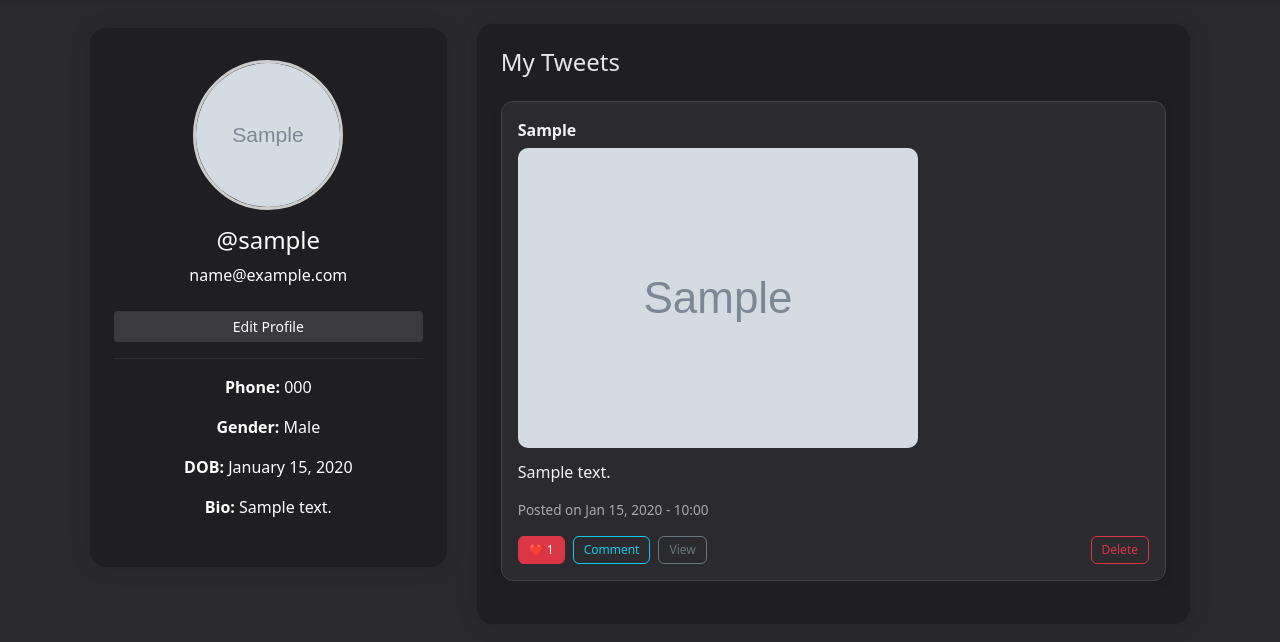
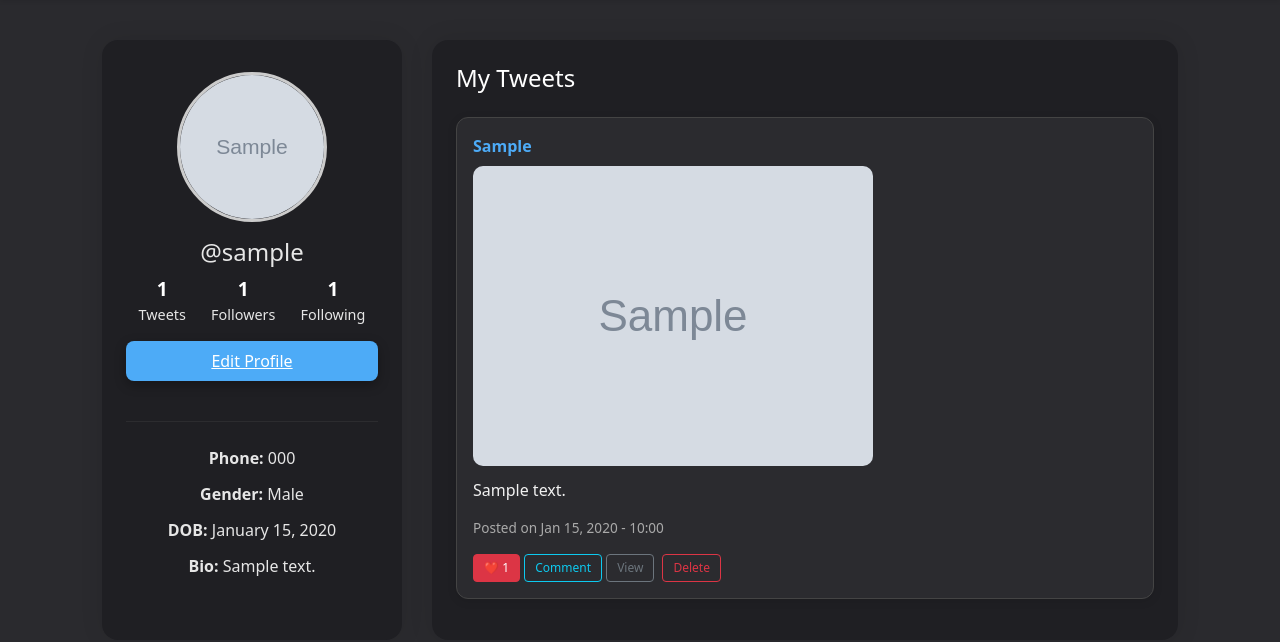
Before and after one commit to vinay2105/QUIBLY, a Django app: page /profile/ in a window 1280 px wide. Shown: the part 62-704 px from the top of the page. Run offline with Django 5.2, Linux system fonts and the light colour scheme; a user stored in the database is signed in; tables that the repository leaves empty hold one stand-in row (values such as "Sample post"); grey boxes marked "Sample" are stand-in pictures; some libraries are stand-ins or nearby versions.

Commit message:
followers and following view

```diff
--- a/quibly_core/urls.py
+++ b/quibly_core/urls.py
@@ -22,6 +22,8 @@ path('notifications/', views.notifications_view, name='notifications'),
 path('tweet/<int:tweet_id>/delete/', views.delete_tweet_view, name='delete_tweet'),
 path('search/', views.search_users_view, name='search_users'),
 
+    path('user/<str:username>/connections/', views.connections_view, name='connections'),
+
 
 
 
--- a/quibly_core/views.py
+++ b/quibly_core/views.py
@@ -360,3 +360,24 @@ def search_users_view(request):
             Q(profile__bio__icontains=query)
         ).select_related('profile')
     return render(request, 'search_results.html', {'query': query, 'users': users})
+
+
+
+@login_required
+def connections_view(request, username):
+    profile_user = get_object_or_404(User, username=username)
+    profile = profile_user.profile
+
+    following = profile.following.all()
+    followers = profile.followers.all()
+    user_profile = request.user.profile
+    target_profile = get_object_or_404(User, username=username).profile
+    mutual = target_profile.followers.filter(user__in=user_profile.following.values_list('user', flat=True)).exclude(user=request.user)
+
+
+    return render(request, 'connections.html', {
+        'profile_user': profile_user,
+        'following': following,
+        'followers': followers,
+        'mutual': mutual,
+    })
--- a/templates/profile.html
+++ b/templates/profile.html
@@ -1,33 +1,30 @@
 {% extends 'base.html' %}
-{% block title %}Profile - Quibly{% endblock %}
+{% block title %}@{{ user.username }}’s Profile{% endblock %}
 
 {% block content %}
 <style>
   body {
     background-color: #2a2a2e;
   }
-
-    .profile-container {
+  .profile-page {
     max-width: 1100px;
-        margin: auto;
+    margin: 2rem auto;
     display: flex;
     gap: 30px;
-        flex-wrap: wrap;
   }
-
-    .profile-sidebar {
-        flex: 1 1 300px;
+  /* Sidebar */
+  .profile-info {
+    flex: 0 0 300px;
     background-color: #1f1f23;
-        color: #fff;
+    color: #e6e6e6;
     border-radius: 16px;
-        box-shadow: 0 0 25px rgba(0, 0, 0, 0.08);
+    box-shadow: 0 0 25px rgba(0,0,0,0.08);
     padding: 2rem 1.5rem;
     position: sticky;
     top: 90px;
-        height: fit-content;
+    text-align: center;
   }
-
-    .profile-sidebar img {
+  .profile-info img {
     width: 150px;
     height: 150px;
     object-fit: cover;
@@ -35,18 +32,67 @@
     border: 3px solid #ccc;
     margin-bottom: 1rem;
   }
+  .profile-info h4 {
+    margin-bottom: .5rem;
+  }
+  .profile-info p {
+    margin-bottom: .75rem;
+  }
+  .profile-info .stats {
+    display: flex;
+    justify-content: space-around;
+    margin-bottom: 1rem;
+  }
+  .profile-info .stats a {
+    color: #e6e6e6;
+    text-decoration: none;
+    font-size: .9rem;
+  }
+  .profile-info .stats a strong {
+    display: block;
+    font-size: 1.2rem;
+    color: #fff;
+  }
 
-    .tweet-section {
-        flex: 2 1 600px;
+  /* Edited button style */
+  .btn-edit-profile {
+    display: inline-block;
+    width: 100%;
+    padding: 0.5rem;
+    background-color: #4dabf7;
+    color: #ffffff !important;
+    border: none;
+    border-radius: 8px;
+    font-weight: 500;
+    box-shadow: 0 4px 12px rgba(0, 0, 0, 0.3);
+    transition: background-color 0.2s;
+    margin-bottom: 1rem;
+  }
+  .btn-edit-profile:hover {
+    background-color: #339af0;
+    text-decoration: none;
+    color: #fff !important;
+  }
+
+  hr {
+    border-top: 1px solid #555;
+    margin: 1.5rem 0;
+  }
+
+  /* Tweets */
+  .tweet-list {
+    flex: 1;
     background-color: #1f1f23;
-        color: #e6e6e6;
     border-radius: 16px;
-        box-shadow: 0 0 25px rgba(0, 0, 0, 0.1);
+    box-shadow: 0 0 25px rgba(0,0,0,0.1);
     padding: 1.5rem;
     max-height: 75vh;
     overflow-y: auto;
   }
-
+  .tweet-list h4 {
+    color: #fff;
+    margin-bottom: 1.5rem;
+  }
   .tweet-card {
     background-color: #2b2b2f;
     color: #f1f1f1;
@@ -54,66 +100,70 @@
     border-radius: 12px;
     margin-bottom: 1.5rem;
     box-shadow: 0 2px 10px rgba(0,0,0,0.1);
-        transition: 0.2s ease-in-out;
+    transition: box-shadow .2s ease-in-out;
   }
-
   .tweet-card:hover {
-        box-shadow: 0 4px 18px rgba(255, 255, 255, 0.05);
+    box-shadow: 0 4px 18px rgba(255,255,255,0.05);
   }
-
   .tweet-caption {
     font-weight: 600;
-        margin-bottom: 6px;
+    color: #4dabf7;
+    margin-bottom: .5rem;
   }
-
   .tweet-image {
     max-width: 100%;
     border-radius: 10px;
-        margin-bottom: 0.75rem;
+    margin-bottom: .75rem;
   }
-
   .tweet-meta {
-        font-size: 0.85rem;
+    font-size: .85rem;
     color: #aaa;
   }
-
   .btn-sm-custom {
-        font-size: 0.75rem;
+    font-size: .75rem;
     padding: 4px 10px;
-    }
-
-    .btn-dark-grey {
-        background-color: #3b3b3f;
-        color: #fff;
-    }
-
-    .btn-dark-grey:hover {
-        background-color: #2a2a2d;
-    }
-
-    hr {
-        border-top: 1px solid #555;
+    border-radius: 4px;
   }
 </style>
 
-<div class="profile-container">
+<div class="container profile-page">
 
-    <!-- Profile Info -->
-    <div class="profile-sidebar text-center">
+  <!-- Left: Profile Info -->
+  <aside class="profile-info">
     <img src="{{ user.profile.profile_pic.url }}" alt="Profile Picture">
     <h4>@{{ user.username }}</h4>
-        <p style="color: #ffffff;">{{ user.email }}</p>
-        <a href="{% url 'edit_profile' %}" class="btn btn-dark-grey btn-sm w-100 mt-2">Edit Profile</a>
+
+    <div class="stats">
+      <a href="{% url 'connections' user.username %}">
+        <strong>{{ user.tweets.count }}</strong>
+        Tweets
+      </a>
+      <a href="{% url 'connections' user.username %}">
+        <strong>{{ user.profile.followers.count }}</strong>
+        Followers
+      </a>
+      <a href="{% url 'connections' user.username %}">
+        <strong>{{ user.profile.following.count }}</strong>
+        Following
+      </a>
+    </div>
+
+    <!-- New styled Edit Profile button -->
+    <a href="{% url 'edit_profile' %}" class="btn-edit-profile">
+      Edit Profile
+    </a>
+
     <hr>
+
     <p><strong>Phone:</strong> {{ user.profile.phone|default:"Not provided" }}</p>
     <p><strong>Gender:</strong> {{ user.profile.get_gender_display|default:"Not specified" }}</p>
     <p><strong>DOB:</strong> {{ user.profile.dob|date:"F d, Y"|default:"Not provided" }}</p>
     <p><strong>Bio:</strong> {{ user.profile.bio|default:"No bio yet." }}</p>
-    </div>
+  </aside>
 
-    <!-- Tweets -->
-    <div class="tweet-section">
-        <h4 class="mb-4">My Tweets</h4>
+  <!-- Right: Tweets -->
+  <section class="tweet-list">
+    <h4>My Tweets</h4>
     {% for tweet in user.tweets.all|dictsortreversed:"created_at" %}
       <div class="card tweet-card">
         <div class="card-body">
@@ -128,21 +178,20 @@
           {% endif %}
           <p class="tweet-meta">Posted on {{ tweet.created_at|date:"M d, Y - H:i" }}</p>
 
-                    <!-- Like & Comment -->
           <div class="mt-2 d-flex justify-content-between align-items-center flex-wrap">
-    <div class="d-flex align-items-center flex-wrap gap-2">
-        <form method="POST" action="{% url 'like_tweet' tweet.id %}" class="d-inline">
-            {% csrf_token %}
-            <button type="submit" class="btn btn-sm-custom {% if user in tweet.likes.all %}btn-danger{% else %}btn-outline-danger{% endif %}">
-                ❤️ {{ tweet.total_likes }}
+            <div class="d-flex gap-2">
+              <div>
+                <button class="btn-like btn btn-sm-custom {% if user in tweet.likes.all %}btn-danger{% else %}btn-outline-danger{% endif %}"
+        data-tweet-id="{{ tweet.id }}">
+    ❤️ <span class="like-count">{{ tweet.total_likes }}</span>
 </button>
-        </form>
-        <a href="{% url 'view_tweet' tweet.id %}#comment-form" class="btn btn-sm-custom btn-outline-info">Comment</a>
-        <a href="{% url 'view_tweet' tweet.id %}" class="btn btn-sm-custom btn-outline-secondary">View</a>
+              <a href="{% url 'view_tweet' tweet.id %}#comment-form"
+                 class="btn btn-sm-custom btn-outline-info">Comment</a>
+              <a href="{% url 'view_tweet' tweet.id %}"
+                 class="btn btn-sm-custom btn-outline-secondary">View</a>
             </div>
-
-    <!-- Delete Button -->
-    <form method="POST" action="{% url 'delete_tweet' tweet.id %}" class="d-inline" onsubmit="return confirm('Are you sure you want to delete this tweet?');">
+            <form method="POST" action="{% url 'delete_tweet' tweet.id %}"
+                  onsubmit="return confirm('Are you sure you want to delete this tweet?');">
               {% csrf_token %}
               <button type="submit" class="btn btn-sm-custom btn-outline-danger">Delete</button>
             </form>
@@ -152,6 +201,33 @@
     {% empty %}
       <p class="text-muted">You haven't posted any tweets yet.</p>
     {% endfor %}
+  </section>
+
 </div>
-</div>
+<script>
+document.addEventListener("DOMContentLoaded", function () {
+    const likeButtons = document.querySelectorAll(".btn-like");
+
+    likeButtons.forEach(button => {
+        button.addEventListener("click", function (e) {
+            e.preventDefault();
+            const tweetId = this.dataset.tweetId;
+
+            fetch(`/like/${tweetId}/`, {
+                method: "POST",
+                headers: {
+                    "X-CSRFToken": "{{ csrf_token }}",
+                    "X-Requested-With": "XMLHttpRequest"
+                }
+            })
+            .then(response => response.json())
+            .then(data => {
+                this.querySelector(".like-count").textContent = data.total_likes;
+                this.classList.toggle("btn-danger", data.liked);
+                this.classList.toggle("btn-outline-danger", !data.liked);
+            });
+        });
+    });
+});
+</script>
 {% endblock %}
```
Also changed, not shown: templates/connections.html (added, +179 -0 lines), templates/public_profile.html (+129 -109 lines). Lines whose indentation alone changed are shown as unchanged.
